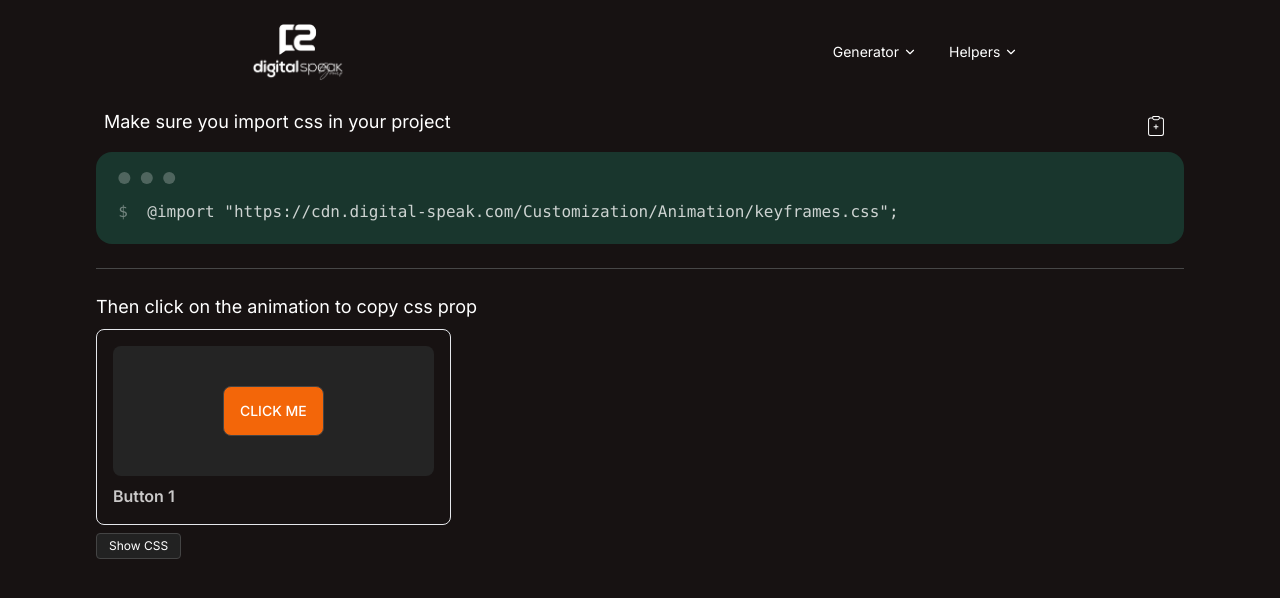
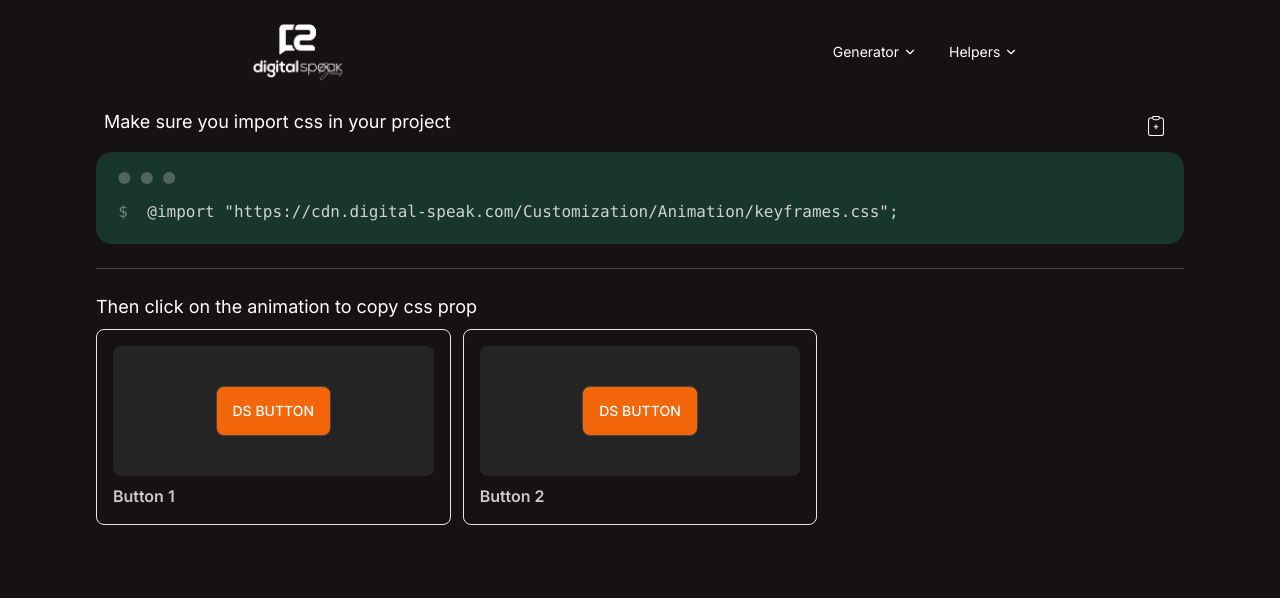
Before and after one commit to anasfalah3/digitalspeak-library, a Next.js app: page /keyframes/buttons in a window 1280 px wide. Shown: the top 598 px of the page. Built offline with nearby package versions, Linux system fonts and the light colour scheme; a small style sheet from the web is missing.

Commit message:
refactor: update Button content and remove unused className in Card component

```diff
--- a/app/keyframes/buttons/page.tsx
+++ b/app/keyframes/buttons/page.tsx
@@ -10,10 +10,11 @@ const keyframes = [
     keyframes: "neon1 1.5s ease-in-out infinite alternate",
     type: "button",
     content: "Click Me",
-    className: "neon-button",
-    css: `.neon-button {
-  animation: neon1 1.5s ease-in-out infinite alternate;
-  }`,
+  },
+    {
+    name: "Button 2",
+    keyframes: "btnPulse 1.5s infinite ease-in-out",
+    type: "button",
   },
 ];
 
@@ -47,20 +48,7 @@ const Page = () => {
                   name={keyframe.name}
                   keyframe={keyframe.keyframes}
                   type={keyframe.type}
-                  content={keyframe.content}
-                  className={keyframe.className}
                 />
-                <button
-                  className="mt-2 mb-1 px-3 py-1 rounded bg-[#222] text-xs text-white border border-[#444] hover:bg-[#333] transition"
-                  onClick={() => toggle(index)}
-                >
-                  {openIndexes[index] ? "Hide CSS" : "Show CSS"}
-                </button>
-                {openIndexes[index] && (
-                  <pre className="bg-[#181818] text-green-400 text-xs p-2 rounded mt-2 overflow-x-auto">
-                    <code>{keyframe.css}</code>
-                  </pre>
-                )}
               </div>
             ))}
           </div>
--- a/app/keyframes/components/Card.tsx
+++ b/app/keyframes/components/Card.tsx
@@ -63,9 +63,9 @@ const Card = ({ keyframe, name, type, content, className }: any) => {
             style={{
               animation: keyframe,
             }}
-            className={`bg-[#27024B] text-white border px-10 py-6 uppercase border-[#444] hover:bg-[#0e011c] transition`}
+            className={`bg-[#27024B] text-white border px-10 py-6 uppercase border-[#444] transition`}
           >
-            {content || name || "Animated Button"}
+            {"DS Button"}
           </Button>
         );
       default:
```
